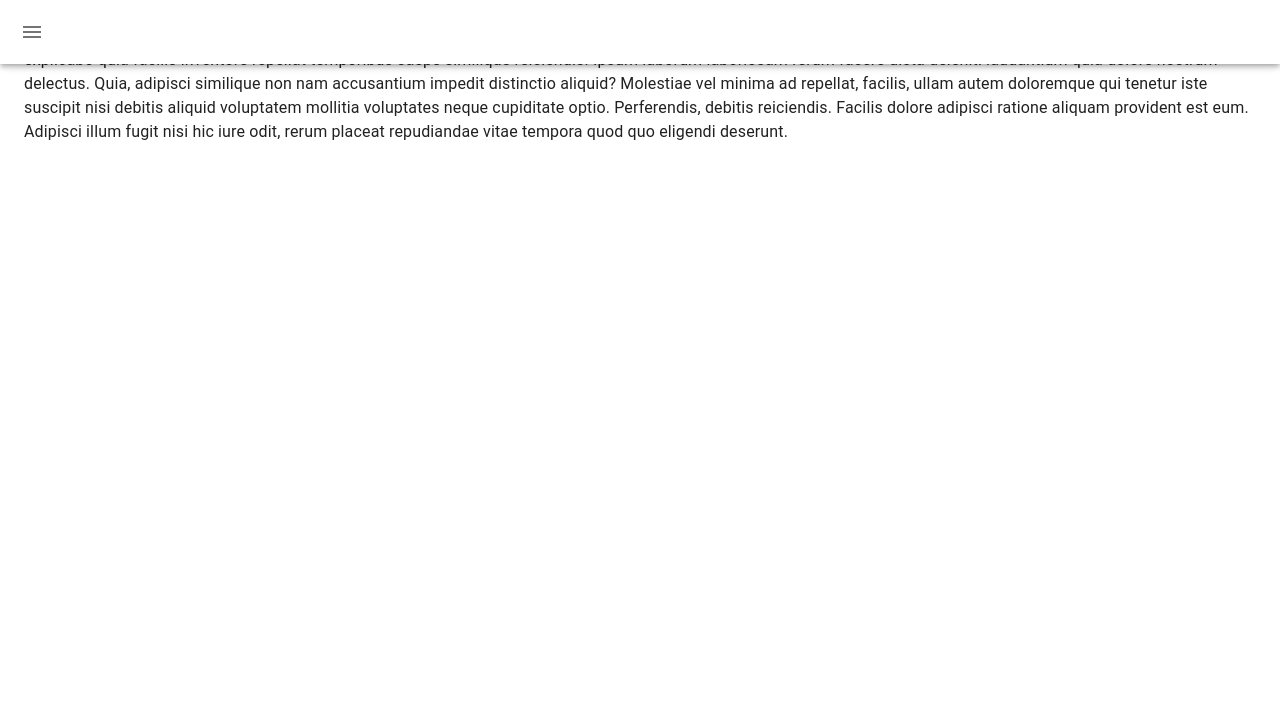
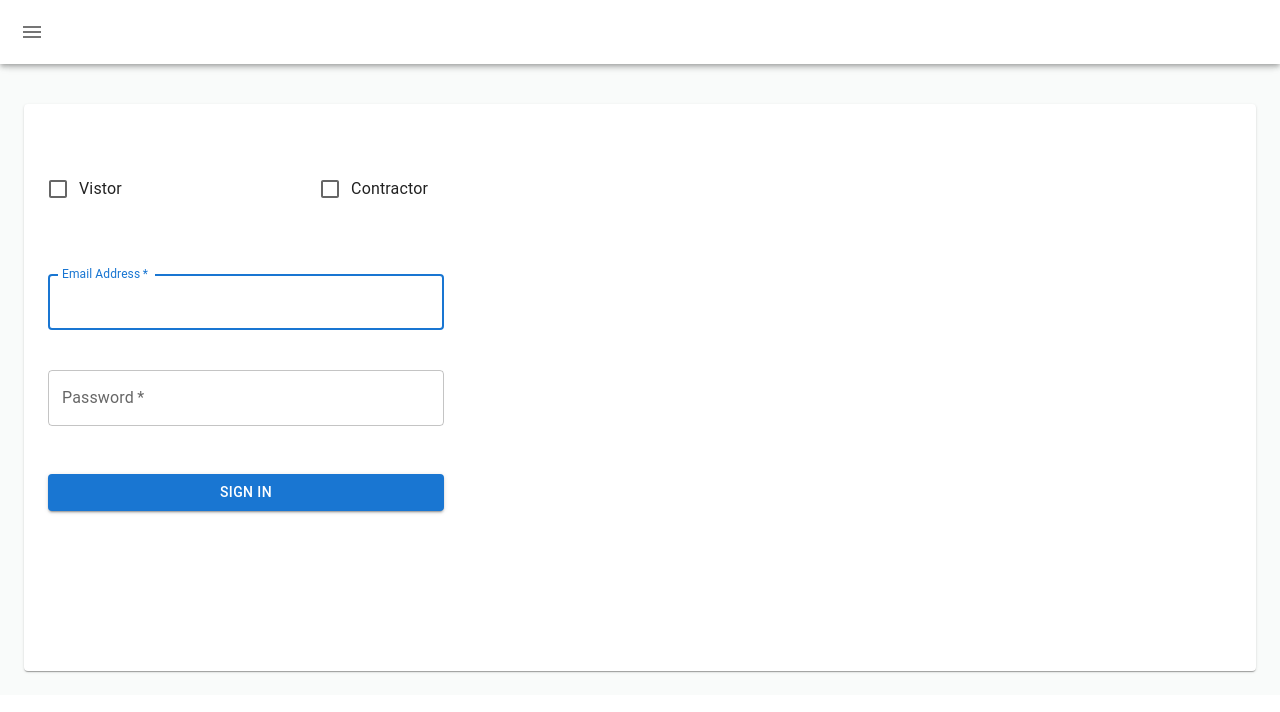
Before and after one commit to AmmanuelWg/TapGou, a React (Create React App) app: page / in a window 1280 px wide. Shown: the top 712 px of the page. Built offline with nearby package versions, Linux system fonts and the light colour scheme.

Commit message:
Check in Page add

```diff
--- a/src/App.css
+++ b/src/App.css
@@ -1,6 +1,4 @@
-.App {
-  text-align: center;
-}
+
 
 .App-logo {
   height: 40vmin;
--- a/src/Desk/Layout/Layout.js
+++ b/src/Desk/Layout/Layout.js
@@ -22,6 +22,10 @@ import MailIcon from '@mui/icons-material/Mail';
 
 import Drawholder from './Components/Drawholder';
 import TopAppBar from './Components/TopAppBar';
+
+
+//MY FILES
+import CheckInPage from "../Page/Check-In/index"
 
 
 const drawerWidth = 240;
@@ -99,8 +103,8 @@ export default function Layout()
 
 
 
-            <Main open={open}>
-                Lorem ipsum dolor sit amet consectetur adipisicing elit. Totam minus tempore inventore voluptatum repellendus! Veniam, laborum ipsum nemo, aut voluptatibus explicabo quia facilis inventore repellat temporibus saepe similique reiciendis. Ipsum laborum laboriosam rerum facere dicta deleniti laudantium quia dolore nostrum delectus. Quia, adipisci similique non nam accusantium impedit distinctio aliquid? Molestiae vel minima ad repellat, facilis, ullam autem doloremque qui tenetur iste suscipit nisi debitis aliquid voluptatem mollitia voluptates neque cupiditate optio. Perferendis, debitis reiciendis. Facilis dolore adipisci ratione aliquam provident est eum. Adipisci illum fugit nisi hic iure odit, rerum placeat repudiandae vitae tempora quod quo eligendi deserunt.
+            <Main open={open} style={{ backgroundColor: '#F9FBFA' }}>
+                <CheckInPage />
             </Main>
 
         </Box>
--- a/src/Desk/Page/Check-In/Components/Form.js
+++ b/src/Desk/Page/Check-In/Components/Form.js
@@ -0,0 +1,101 @@
+
+import * as React from 'react';
+import Avatar from '@mui/material/Avatar';
+import Button from '@mui/material/Button';
+import CssBaseline from '@mui/material/CssBaseline';
+import TextField from '@mui/material/TextField';
+import FormControlLabel from '@mui/material/FormControlLabel';
+import Checkbox from '@mui/material/Checkbox';
+import Link from '@mui/material/Link';
+import Grid from '@mui/material/Grid';
+import Box from '@mui/material/Box';
+import LockOutlinedIcon from '@mui/icons-material/LockOutlined';
+import Typography from '@mui/material/Typography';
+import Container from '@mui/material/Container';
+import { createTheme, ThemeProvider } from '@mui/material/styles';
+
+
+
+const theme = createTheme();
+
+export default function Form()
+{
+
+
+    return (
+        <ThemeProvider theme={theme}>
+            <Container component="main" maxWidth="xs" sx={{ pb: 20 }}>
+                <CssBaseline />
+                <Box
+                    sx={{
+                        marginTop: 8,
+                        display: 'flex',
+                        flexDirection: 'column',
+                        alignItems: 'center',
+                    }}
+                >
+
+
+                    <Grid container>
+                        <Grid item xs>
+                            <FormControlLabel
+                                control={<Checkbox value="remember" color="primary" />}
+                                label="Vistor"
+                            />
+                        </Grid>
+                        <Grid item>
+                            <FormControlLabel
+                                control={<Checkbox value="remember" color="primary" />}
+                                label="Contractor"
+                            />
+                        </Grid>
+                    </Grid>
+
+
+
+
+                    <Box component="form" noValidate sx={{ mt: 4 }}>
+                        <TextField
+                            margin="normal"
+                            required
+                            fullWidth
+                            id="email"
+                            label="Email Address"
+                            name="email"
+                            autoComplete="email"
+                            autoFocus
+                            sx={{ mt: 4 }}></TextField>
+
+
+                        <TextField
+                            margin="normal"
+                            required
+                            fullWidth
+                            name="password"
+                            label="Password"
+                            type="password"
+                            id="password"
+                            autoComplete="current-password"
+                            sx={{ mt: 4 }}
+                        />
+
+
+                        <Button
+                            type="submit"
+                            fullWidth
+                            variant="contained"
+                            sx={{ mt: 5 }}
+                        >
+                            Sign In
+                        </Button>
+
+                    </Box>
+
+
+
+                </Box>
+
+            </Container>
+        </ThemeProvider>
+    );
+}
--- a/src/Desk/Page/Check-In/index.js
+++ b/src/Desk/Page/Check-In/index.js
@@ -0,0 +1,25 @@
+import React from 'react'
+import { Container, CssBaseline, Paper, Grid } from '@mui/material'
+import Form from './Components/Form'
+
+
+function CheckInPage()
+{
+
+
+    return (
+
+        <Paper sx={{ mt: 10 }}>
+            <Grid container>
+                <Grid item>
+                    <Form />
+
+                </Grid>
+            </Grid>
+        </Paper>
+
+
+    )
+}
+
+export default CheckInPage
```
